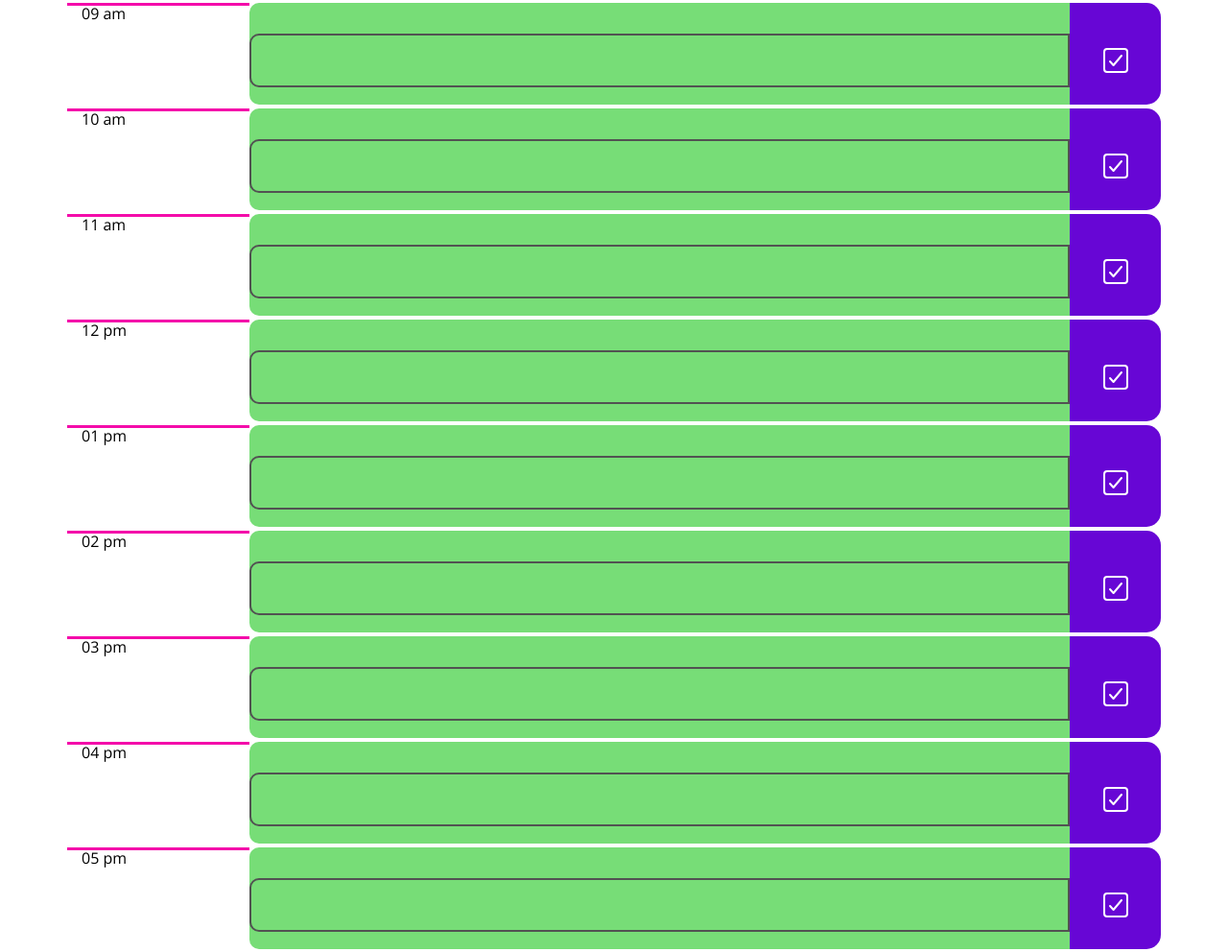
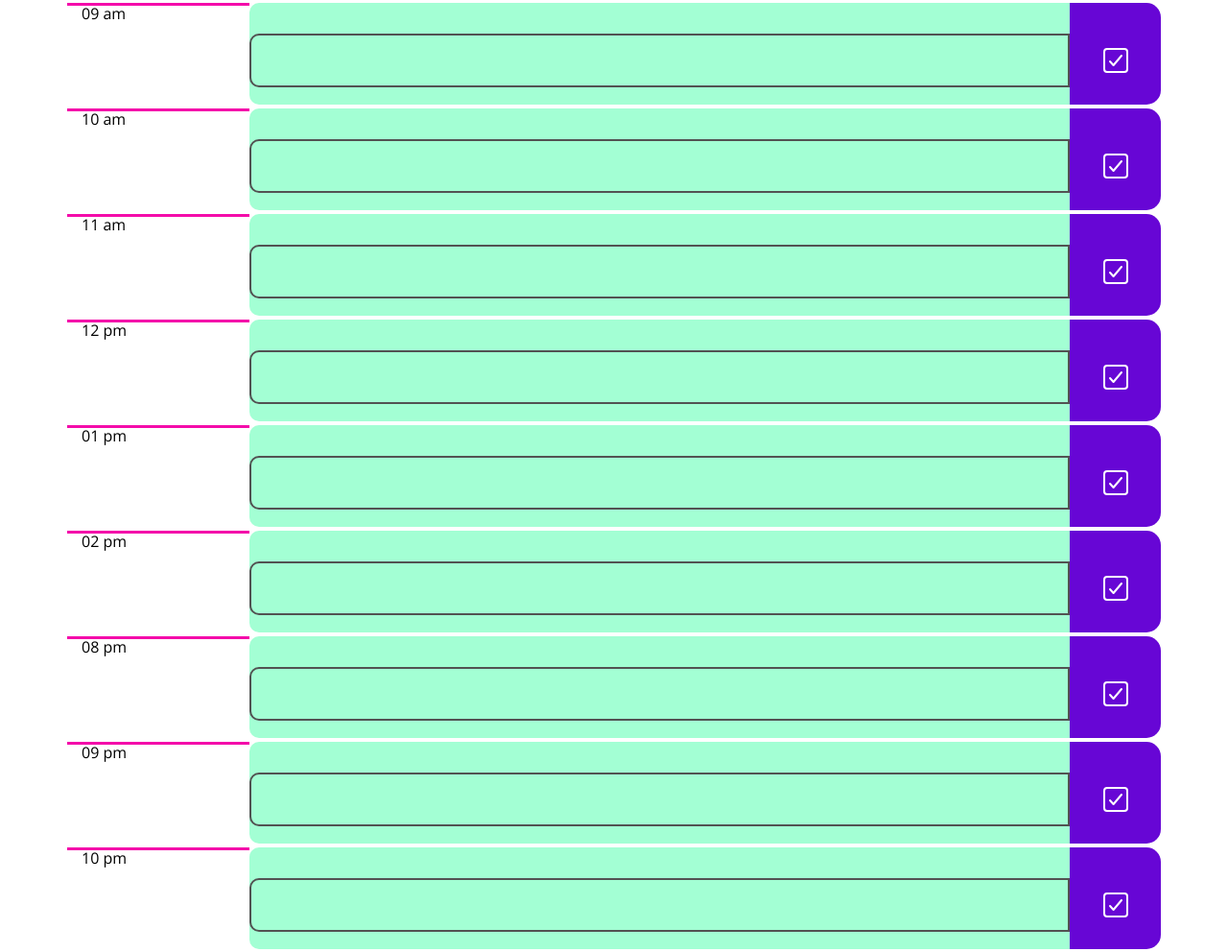
Before and after one commit to adrianstrozzi/Tec05WorkDayScheduler, a plain HTML site: page index.html in a window 1280 px wide. Shown: the part 383-1375 px from the top of the page at 96% size. Drawn offline with nearby package versions, Linux system fonts and the light colour scheme.

Commit message:
updated styles

```diff
--- a/assets/css/style.css
+++ b/assets/css/style.css
@@ -67,19 +67,19 @@ h2 {
 }
 
 .past {
-  background-color: #e1e1e1;
+  background-color: #cccccc;
   color: white;
   border-radius: 10px 0px 0px 10px;
 }
 
 .present {
-  background-color: #ff6961;
+  background-color: #f98d87;
   color: white;
   border-radius: 10px 0px 0px 10px;
 }
 
 .future {
-  background-color: #77dd77;
+  background-color: #a3ffd4;
   color: white;
   border-radius: 10px 0px 0px 10px;
 }
--- a/assets/js/script.js
+++ b/assets/js/script.js
@@ -19,7 +19,7 @@ function colorTextArea() {
 
   let currentTime = moment().format('hh a');
 
-  const scheduleHour = [
+  let scheduleHour = [
     $("#0").text(),
     $("#1").text(),
     $("#2").text(),
@@ -35,7 +35,7 @@ function colorTextArea() {
   console.log(currentTime);
 
   //Remove Old classes from the element
-  // $(".hour").removeClass(".present .past .future");
+  $(".hour").removeClass(".present .past .future");
 
 
   for (let i = 0; i < scheduleHour.length; i++) {
--- a/index.html
+++ b/index.html
@@ -77,7 +77,7 @@
       </button>
     </form>
     <form class="row">
-      <div class="col-md-2 hour " id="6">03 pm</div>
+      <div class="col-md-2 hour " id="6">08 pm</div>
       <div class="col-md-9 description p-0">
         <textarea class="text-area"></textarea>
       </div>
@@ -86,7 +86,7 @@
       </button>
     </form>
     <form class="row">
-      <div class="col-md-2 hour " id="7">04 pm</div>
+      <div class="col-md-2 hour " id="7">09 pm</div>
       <div class="col-md-9 description p-0">
         <textarea class="text-area"></textarea>
       </div>
@@ -95,7 +95,7 @@
       </button>
     </form>
     <form class="row">
-      <div class="col-md-2 hour " id="8">05 pm</div>
+      <div class="col-md-2 hour " id="8">10 pm</div>
       <div class="col-md-9 description p-0">
         <textarea class="text-area"></textarea>
       </div>
```
